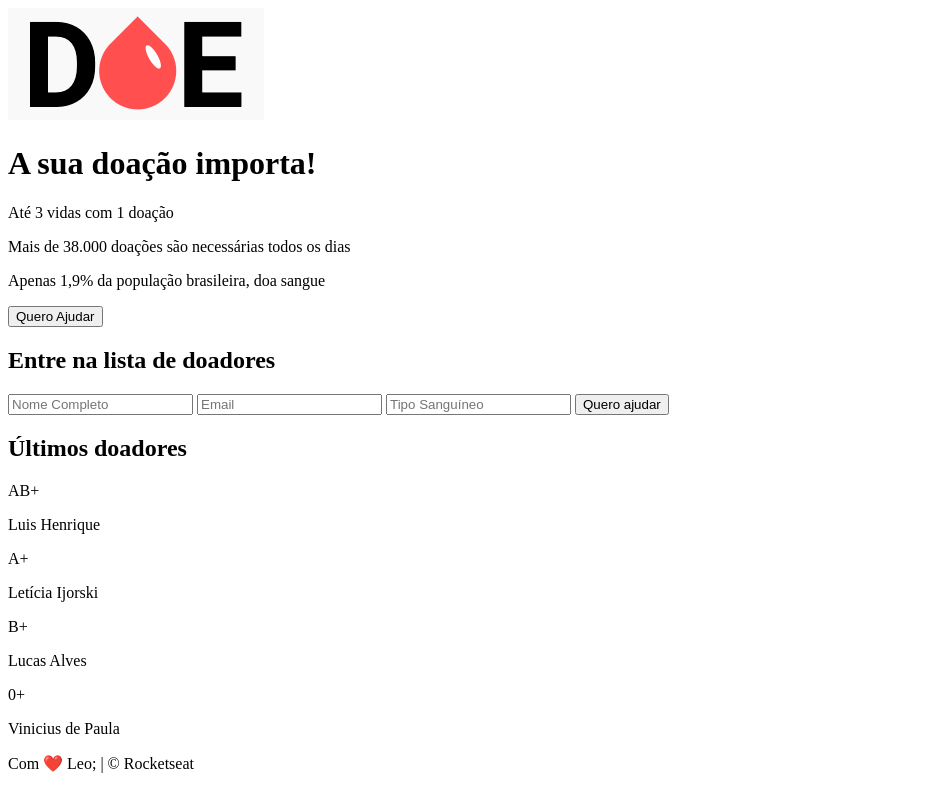
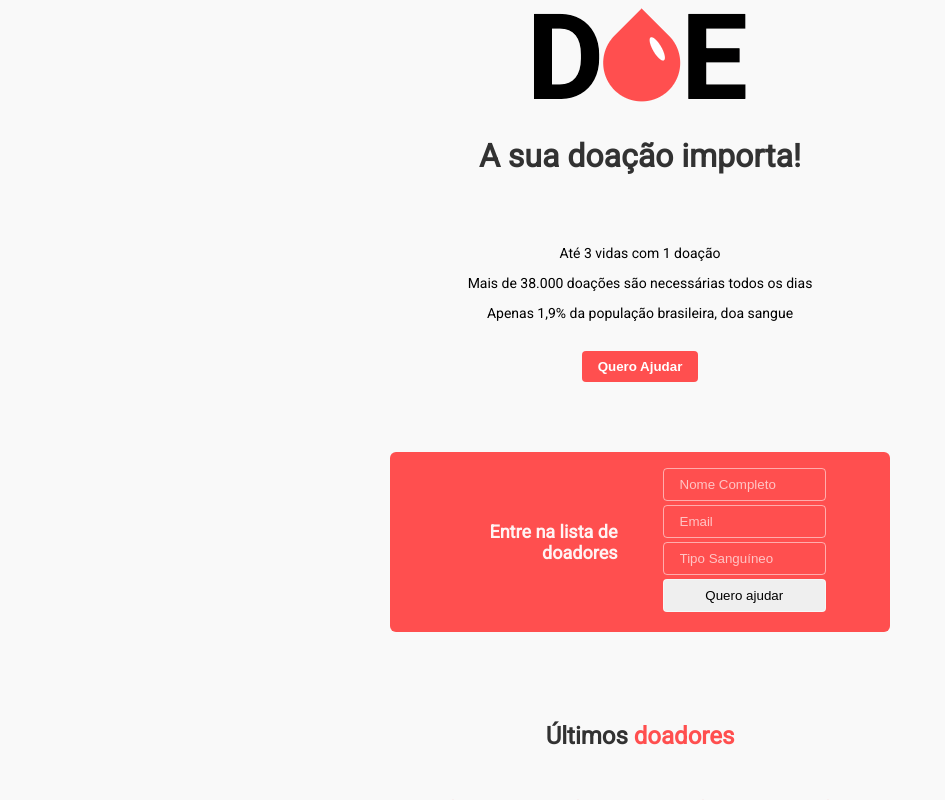
Before and after one commit to depaulaluis/doesangue, a plain HTML site: page index.html in a window 1280 px wide. Both pictures are taken after a click on the button "Quero Ajudar". Shown: the top 800 px of the page, without its empty margins (0-945 px from the left). Drawn offline with Linux system fonts and the light colour scheme.

Commit message:
finished the css, starting js

```diff
--- a/index.html
+++ b/index.html
@@ -4,6 +4,8 @@
 <head>
   <meta charset="UTF-8">
   <title>Doe sangue! Doe vida!</title>
+  <link rel="stylesheet" href="style.css">
+  <link href="https://fonts.googleapis.com/css?family=Roboto&display=swap" rel="stylesheet">
 </head>
 
 <body>
@@ -15,7 +17,7 @@
     <p>Apenas 1,9% da população brasileira, doa sangue</p>
     <button>Quero Ajudar</button>
   </header>
-  <section class="form">
+  <section class="form hide">
     <h2>Entre na lista de doadores</h2>
     <form action="/">
       <input
@@ -38,28 +40,33 @@
     </form>
   </section>
   <main>
-    <h2>Últimos doadores</h2>
+    <h2>Últimos <span>doadores</span></h2>
 
     <section class="donors">
       <div class="donor">
         <div class="blood">AB+</div>
         <p>Luis Henrique</p>
       </div>
+
       <div class="donor">
         <div class="blood">A+</div>
         <p>Letícia Ijorski</p>
       </div>
+
       <div class="donor">
         <div class="blood">B+</div>
         <p>Lucas Alves</p>
       </div>
+
       <div class="donor">
-        <div class="blood">0+</div>
+        <div class="blood">O+</div>
         <p>Vinicius de Paula</p>
       </div>
     </section>
   </main>
-  <footer>Com ❤️ Leo; | &copy; Rocketseat</footer>
+  <footer>Com ❤️ Luis; | &copy; Rocketseat</footer>
+
+  <script src="scripts.js"></script>
 </body>
 
 </html>
--- /dev/null
+++ b/scripts.js
@@ -0,0 +1,7 @@
+document
+  .querySelector('header button')
+  .addEventListener("click", function(){
+    document
+      .querySelector('.form')
+      .classList.toggle('hide')
+  })
--- /dev/null
+++ b/style.css
@@ -0,0 +1,154 @@
+* {
+  box-sizing: border-box;
+}
+
+html, body{
+  margin: 0;
+}
+
+body {
+  display: flex;
+  flex-direction: column;
+
+  height: 100vh;
+  font-family: 'Roboto', sans-serif;
+
+  background-color: #f9f9f9;
+}
+
+ header, main, footer {
+   text-align: center;
+ }
+
+ header, .form, main {
+   /*espacamento com margin*/
+   margin: 0 auto 70px auto;
+
+   /*limites dos elementos da pagina*/
+   width: 90%;
+   max-width: 500px;
+ }
+
+ header h1, main h2 {
+  margin-bottom: 70px;
+}
+
+h1,h2 {
+  color: #000000cc;
+}
+
+main h2 span {
+  color: #ff4f4f;
+}
+
+header button{
+  margin-top: 16px;
+  padding: 8px 16px;
+  border-radius: 4px;
+  border: none;
+
+  background-color: #ff4f4f;
+  color: #fff;
+
+  font-weight: bold;
+}
+
+.logo {
+  width: 150px;
+  margin-top: 70px 0;
+}
+
+header p{
+  font-size: 14px;
+}
+
+.form {
+    display: grid;
+    grid-template-columns: 1fr 1fr;
+    grid-gap: 45px;
+    align-items: center;
+
+    background-color: #ff4f4f;
+
+    padding: 16px 64px;
+
+    border-radius: 6px;
+}
+
+.form h2 {
+  text-align: right;
+  color: #ffffffee;
+  font-size: 18px;
+}
+
+form input, form button {
+  width: 100%;
+  margin-bottom: 4px;
+  /*corrigindo comportamento padrão css*/
+  padding: 8px 16px 8px 16px;
+  border-radius: 4px;
+  border:1px #ffffff88 solid;
+}
+
+form input{
+  background-color: transparent;
+}
+
+form input::placeholder{
+   color: #ffffffaa;
+}
+
+main .donors {
+  display: grid;
+  grid-template-columns: 1fr 1fr 1fr 1fr;
+}
+
+.blood{
+
+  display: flex;
+  align-items: center;
+  justify-content: center;
+  position: relative;
+
+  color: #ff4f4f;
+  font-weight: bold;
+  font-size: 12px;
+
+}
+
+.blood::before{
+  content: "";
+  background-color: #ff4f4f11;
+
+  width: 40px;
+  height: 40px;
+
+  position: absolute;
+  /*fazer a gotinha*/
+  border-radius: 50%;
+  border-top-right-radius:0;
+
+  transform: rotate(-45deg);
+}
+
+.donor p {
+  font-size: 14px;
+
+}
+
+footer{
+  margin-top: auto;
+}
+
+/*funcionalidades com js*/
+
+section.form{
+  transition: all 300ms;
+}
+
+section.form.hide{
+  opacity: 0;
+  visibility: hidden;
+  margin-top: -70px;
+
+}
```
